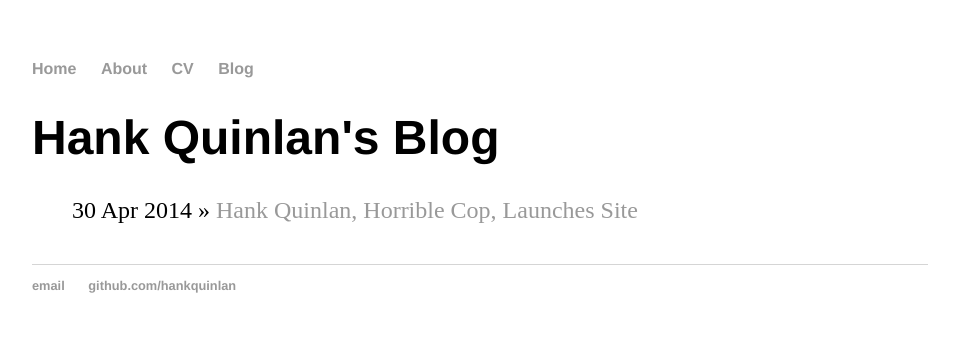
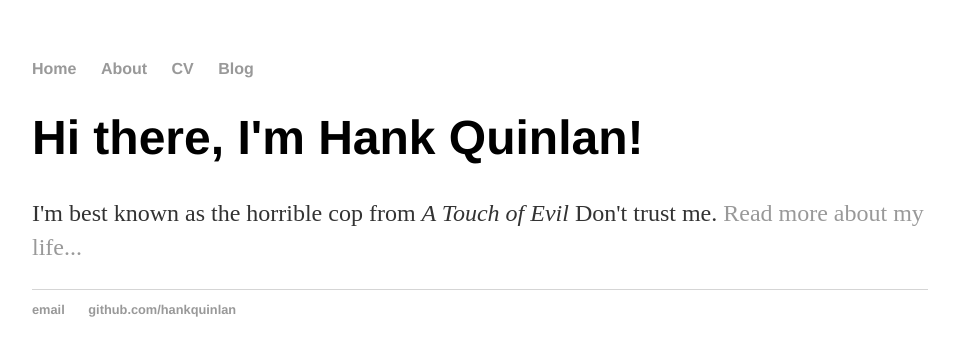
Before and after one commit to chris-childs/chris-childs.github.io, a Jekyll site: the page built from about/index.html, in a window 1280 px wide. Shown: the top 356 px of the page, without its empty margins (160-1119 px from the left). Built offline with Jekyll 4.4.1, drawn with Linux system fonts in a browser that asks for light colours.

Commit message:
Update index.html

```diff
--- a/about/index.html
+++ b/about/index.html
@@ -1,11 +1,8 @@
 ---
 layout: default
-title: Hank Quinlan's Blog
+title: Chris Childs About
 ---
-	<h1>{{ page.title }}</h1>
-	<ul class="posts">
-
-	  {% for post in site.posts %}
-	    <li><span>{{ post.date | date_to_string }}</span> » <a href="{{ post.url }}" title="{{ post.title }}">{{ post.title }}</a></li>
-	  {% endfor %}
-	</ul>
+<div class="blurb">
+	<h1>Hi there, I'm Hank Quinlan!</h1>
+	<p>I'm best known as the horrible cop from <em>A Touch of Evil</em> Don't trust me. <a href="/about">Read more about my life...</a></p>
+</div><!-- /.blurb -->
```
